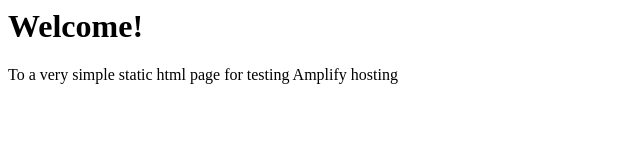
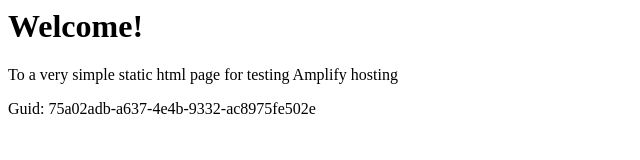
Before and after one commit to aws-aemilia-sin/Github-PR-Commit-Integration-Test-DoNotTouch-GitH-MJCD6L4M-v1-prod-ap-southeast-1, a website: page src/index.html in a window 1280 px wide. Shown: the whole page, without its empty margins (0-640 px from the left). Drawn offline with Linux system fonts and the light colour scheme.

Commit message:
commit from integ tests

```diff
--- a/src/index.html
+++ b/src/index.html
@@ -1,3 +1,5 @@
+
+
 <html lang="en">
 
 <head>
@@ -10,6 +12,6 @@
 <body>
     <h1>Welcome!</h1>
     <p>To a very simple static html page for testing Amplify hosting</p>
-</body>
+    <p>Guid: 75a02adb-a637-4e4b-9332-ac8975fe502e</p></body>
 
 </html>
```
